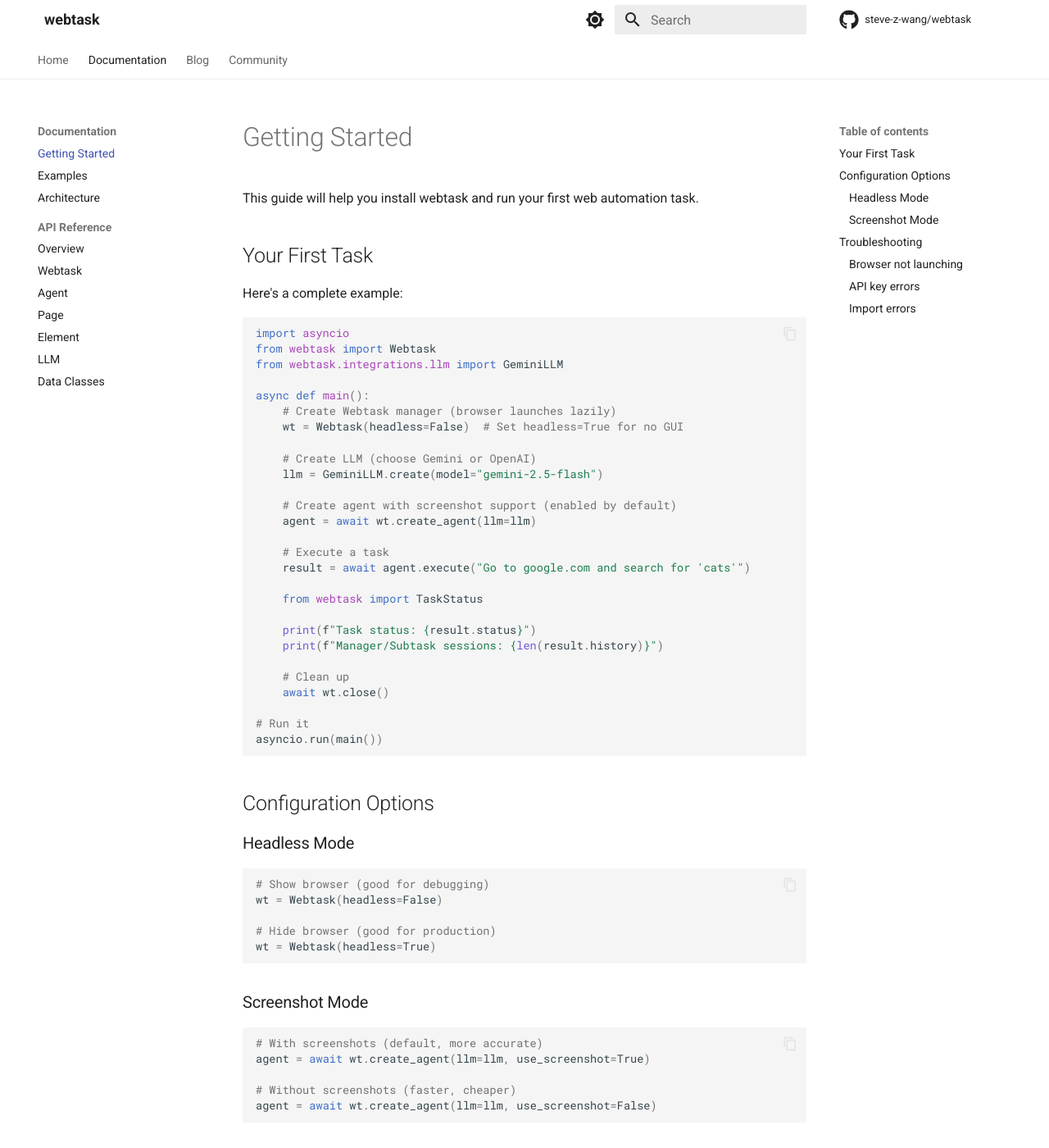
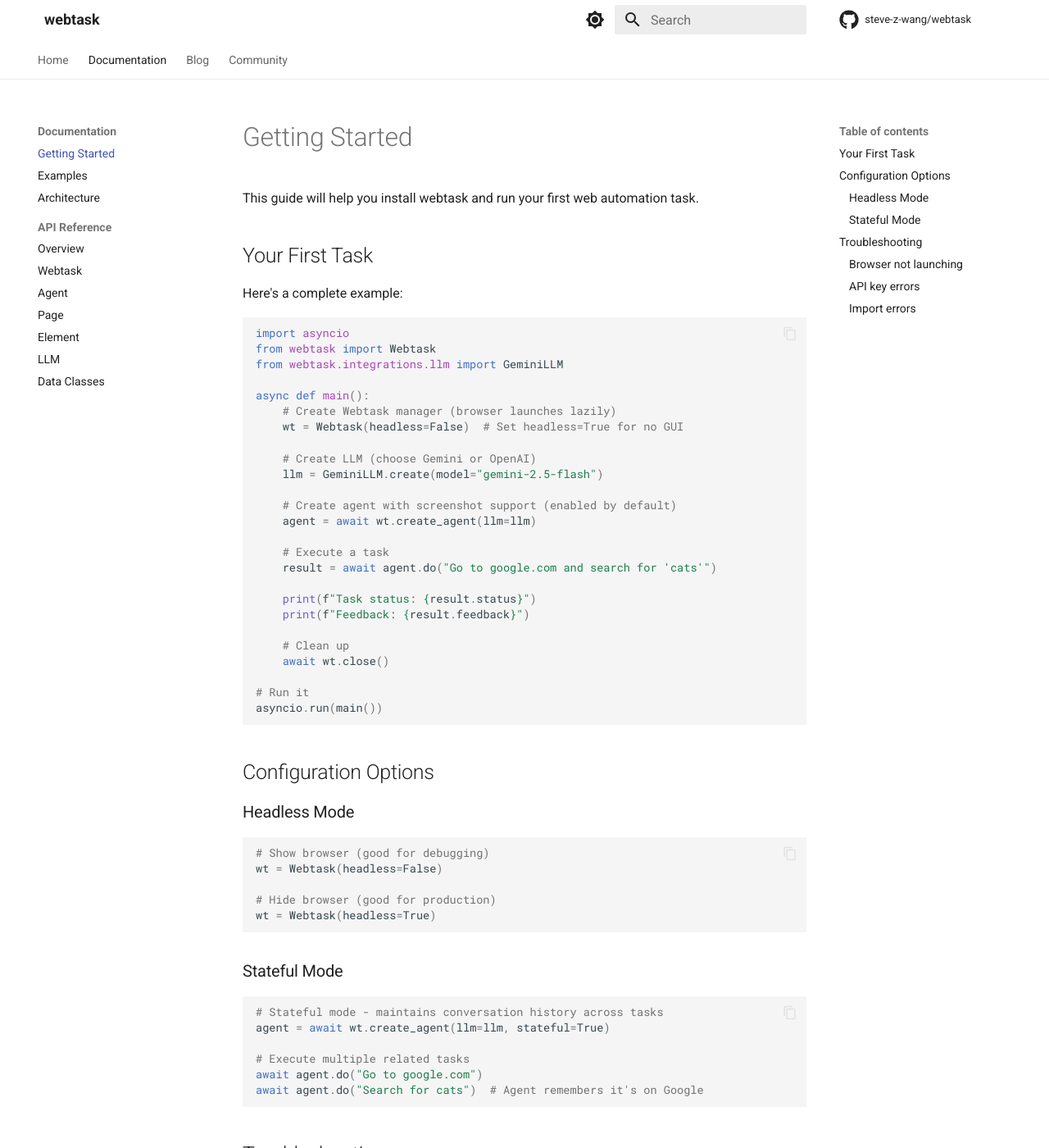
Before and after one commit to steve-z-wang/webtask, an MkDocs documentation site: the page built from docs/getting-started.md, in a window 1280 px wide and 1400 px high. Shown: the whole window at 82% size. Built offline with MkDocs 1.6.1 and Material for MkDocs 9.7.7, drawn with Linux system fonts in a browser that asks for light colours; comment, search, counter and statistics services are not loaded.

Commit message:
Update documentation for v0.17.0 API changes
- Remove 'natural language selectors' references
- Update agent.execute() to agent.do()
- Update examples to reflect new API
- Add stateful mode documentation
- Remove direct control examples (selector API removed)

````diff
--- a/docs/getting-started.md
+++ b/docs/getting-started.md
@@ -24,12 +24,10 @@
     agent = await wt.create_agent(llm=llm)
 
     # Execute a task
-    result = await agent.execute("Go to google.com and search for 'cats'")
-
-    from webtask import TaskStatus
+    result = await agent.do("Go to google.com and search for 'cats'")
 
     print(f"Task status: {result.status}")
-    print(f"Manager/Subtask sessions: {len(result.history)}")
+    print(f"Feedback: {result.feedback}")
 
     # Clean up
     await wt.close()
@@ -51,14 +49,15 @@
 wt = Webtask(headless=True)
 ```
 
-### Screenshot Mode
+### Stateful Mode
 
 ```python
-# With screenshots (default, more accurate)
-agent = await wt.create_agent(llm=llm, use_screenshot=True)
+# Stateful mode - maintains conversation history across tasks
+agent = await wt.create_agent(llm=llm, stateful=True)
 
-# Without screenshots (faster, cheaper)
-agent = await wt.create_agent(llm=llm, use_screenshot=False)
+# Execute multiple related tasks
+await agent.do("Go to google.com")
+await agent.do("Search for cats")  # Agent remembers it's on Google
 ```
 
 
````
Also changed, not shown: README.md (+8 -15 lines), docs/index.md (+5 -7 lines).
